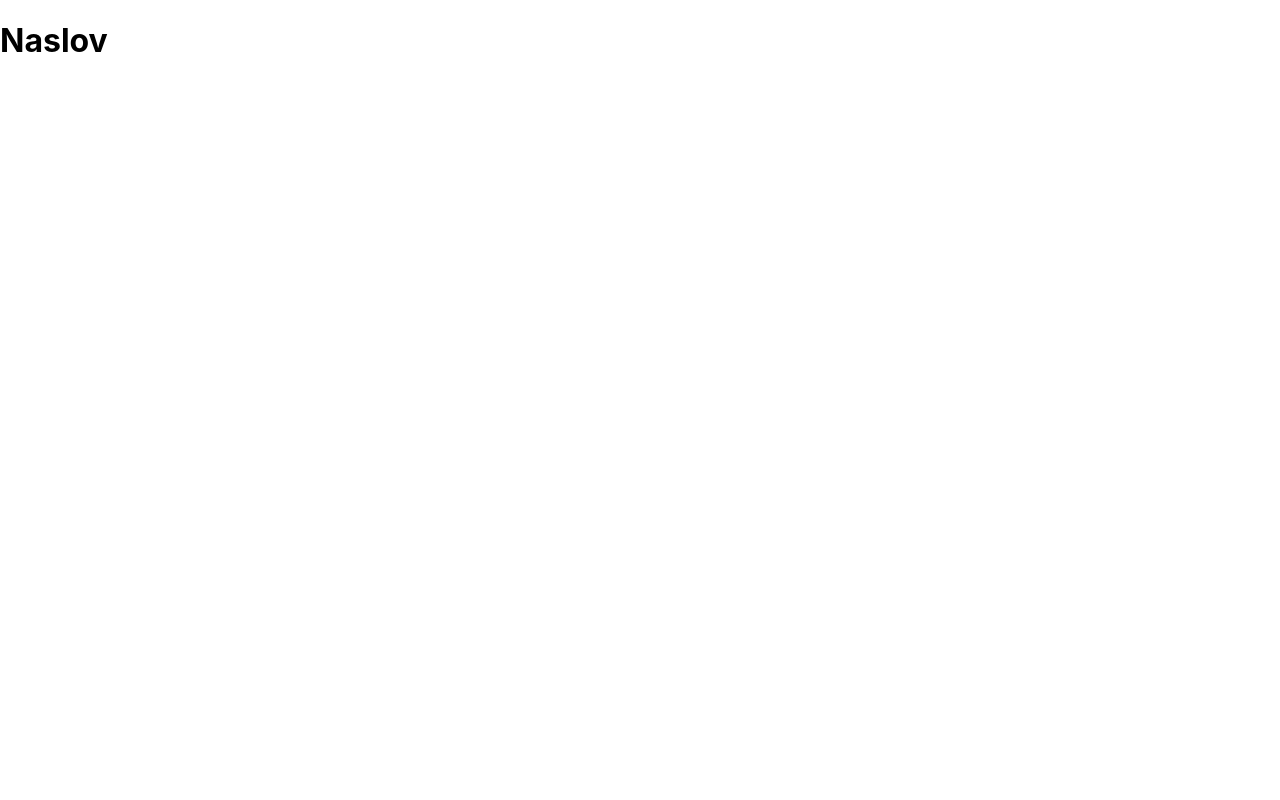
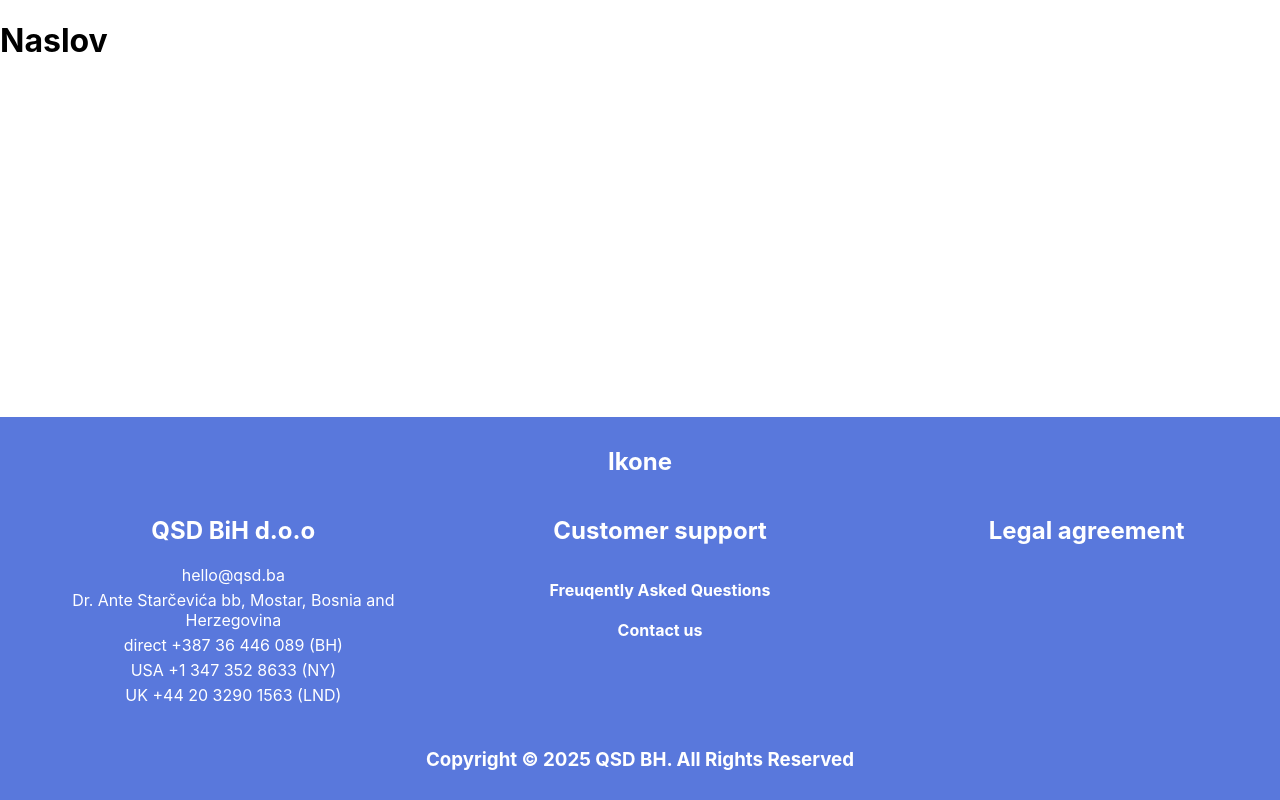
Before and after one commit to adnna-o/WebShop, a React (Create React App) app: page / in a window 1280 px wide. Built offline with nearby package versions, Linux system fonts and the light colour scheme.

Commit message:
Setting the footer

```diff
--- a/src/App.tsx
+++ b/src/App.tsx
@@ -3,12 +3,17 @@ import logo from "./logo.svg";
 import "./App.css";
 import { Route, Routes } from "react-router-dom";
 import { HomePage } from "./HomePage";
+import { FAQ } from "./FAQ";
+import { Contact } from "./Contact";
 
 function App() {
   return (
     <>
       <Routes>
         <Route path="/" element={<HomePage />} />
+        <Route path="/faq"element={<FAQ/>}/>
+        <Route path="/contact"element={<Contact/>}/>
+
       </Routes>
     </>
   );
--- /dev/null
+++ b/src/Contact/Contact.tsx
@@ -0,0 +1,10 @@
+import { FC } from "react"
+import "./Contact.css"
+
+
+export const Contact: FC=()=>{
+    return <>
+    <h1>Naslov</h1>
+
+    </>
+}
--- /dev/null
+++ b/src/Contact/index.tsx
@@ -0,0 +1 @@
+export * from "./Contact";
--- /dev/null
+++ b/src/FAQ/FAQ.css
@@ -0,0 +1,46 @@
+/* FAQ.css */
+
+.faq-container {
+    padding: 20px;
+    background-color: #f9f9f9;
+    border-radius: 8px;
+    max-width: 800px;
+    margin: 0 auto;
+  }
+
+  .faq-cards {
+    display: flex;
+    flex-direction: column;
+  }
+
+  .faq-card {
+    background-color: #fff;
+    border: 1px solid #ddd;
+    margin: 10px 0;
+    border-radius: 8px;
+    cursor: pointer;
+    padding: 15px;
+    transition: all 0.3s ease;
+  }
+
+  .faq-card:hover {
+    box-shadow: 0 4px 8px rgba(0, 0, 0, 0.1);
+  }
+
+  .faq-card.active {
+    background-color: #e8f4f8; /* Promeni pozadinu kada je kartica aktivna */
+  }
+
+  .faq-question h3 {
+    margin: 0;
+    font-size: 18px;
+    font-weight: bold;
+  }
+
+  .faq-answer {
+    margin-top: 10px;
+    font-size: 16px;
+    color: #555;
+    padding: 10px 0;
+    line-height: 1.5;
+  }
--- /dev/null
+++ b/src/FAQ/FAQ.tsx
@@ -0,0 +1,50 @@
+// FAQ.tsx
+import { FC, useState } from "react";
+import "./FAQ.css";
+
+interface FAQItem {
+  question: string;
+  answer: string;
+}
+
+export const FAQ: FC = () => {
+  const [activeIndex, setActiveIndex] = useState<number | null>(null);
+
+  const faqs: FAQItem[] = [
+    { question: "Šta je React?", answer: "React je biblioteka za izradu korisničkih interfejsa." },
+    { question: "Kako koristiti useState?", answer: "useState je React Hook koji omogućava dodavanje stanja u funkcionalne komponente." },
+    { question: "Šta je JSX?", answer: "JSX je sintaksni ekstenzija za JavaScript koja omogućava pisanje HTML-a unutar JavaScript koda." },
+  ];
+
+  const toggleFAQ = (index: number) => {
+    if (activeIndex === index) {
+      setActiveIndex(null); // Ako je kartica već otvorena, zatvori je
+    } else {
+      setActiveIndex(index); // Otvori karticu
+    }
+  };
+
+  return (
+    <div className="faq-container">
+      <h1>Frequently Asked Questions</h1>
+      <div className="faq-cards">
+        {faqs.map((faq, index) => (
+          <div
+            className={`faq-card ${activeIndex === index ? "active" : ""}`}
+            key={index}
+            onClick={() => toggleFAQ(index)} // Klikom na karticu se menja stanje
+          >
+            <div className="faq-question">
+              <h3>{faq.question}</h3>
+            </div>
+            {activeIndex === index && (
+              <div className="faq-answer">
+                <p>{faq.answer}</p>
+              </div>
+            )}
+          </div>
+        ))}
+      </div>
+    </div>
+  );
+};
--- /dev/null
+++ b/src/FAQ/index.tsx
@@ -0,0 +1 @@
+export * from "./FAQ";
--- /dev/null
+++ b/src/Footer/Footer.css
@@ -0,0 +1,67 @@
+.main {
+    display: flex;
+    flex-direction: column;
+    align-items: center;
+    justify-content: center;
+    padding: 20px;
+    background-color: #5978dc;
+    color: white;
+  }
+
+  .first-div,
+  .third-div {
+    margin: 10px 0;
+  }
+
+  .second-div {
+    display: flex;
+    justify-content: space-between;
+    width: 100%;
+    padding: 20px;
+  }
+
+  .qsd,
+.customer,
+.legal {
+  flex: 1;
+  margin: 0 10px;
+}
+
+.qsd h2,
+.customer h2,
+.legal h2 {
+  margin-top: 0;
+}
+
+.qsd span {
+  display: block;
+  margin-bottom: 5px;
+}
+  .footer {
+    position: fixed;
+    bottom: 0;
+    left: 0;
+    width: 100%;
+    background-color: #5978dc;
+    color: white;
+    text-align: center;
+    padding: 10px 0;
+  }
+
+  .customer {
+    display: flex;
+    flex-direction: column; /* Raspoređuje linkove jedan ispod drugog */
+    align-items: center; /* Poravnava linkove sa početkom (levo) */
+    gap: 10px; /* Razmak između linkova */
+  }
+
+  .customer a {
+    color: white; /* Postavi boju linka */
+    text-decoration: none; /* Ukloni podvlačenje */
+    font-weight: bold; /* Ojačaj tekst */
+    padding: 5px 0; /* Dodaj razmak unutar linka */
+  }
+
+  .customer a:hover {
+    color: #f1f1f1; /* Promeni boju na hover */
+  }
--- /dev/null
+++ b/src/Footer/Footer.tsx
@@ -0,0 +1,39 @@
+import { FC } from "react";
+import "./Footer.css";
+import { FAQ } from "../FAQ";
+import { Link } from "react-router-dom";
+
+export const Footer: FC=()=>{
+    return (
+
+  <div className="footer">
+      <div className="main-div">
+        <div className="first-div">
+          <h2>Ikone</h2>
+        </div>
+        <div className="second-div">
+          <div className="qsd">
+            <h2>QSD BiH d.o.o</h2>
+            <span>hello@qsd.ba</span>
+            <span>Dr. Ante Starčevića bb, Mostar, Bosnia and Herzegovina</span>
+            <span>direct +387 36 446 089 (BH)</span>
+            <span>USA +1 347 352 8633 (NY)</span>
+            <span>UK +44 20 3290 1563 (LND)</span>
+          </div>
+          <div className="customer">
+            <h2>Customer support</h2>
+            <Link to="/faq" style={{ textDecoration: 'none', color: 'white' }}>Freuqently Asked Questions</Link>
+            <Link to="/contact" style={{ textDecoration: 'none', color: 'white' }}>Contact us</Link>
+          </div>
+          <div className="legal">
+            <h2>Legal agreement</h2>
+
+          </div>
+        </div>
+        <div className="third-div">
+          <h3>Copyright © 2025 QSD BH. All Rights Reserved</h3>
+        </div>
+      </div>
+    </div>
+    );
+}
--- /dev/null
+++ b/src/Footer/index.tsx
@@ -0,0 +1 @@
+export * from "./Footer";
--- a/src/HomePage/HomePage.tsx
+++ b/src/HomePage/HomePage.tsx
@@ -1,5 +1,6 @@
 import { FC } from "react"
 import "./HomePage.css"
+import { Footer } from "../Footer"
 
 export const HomePage: FC=()=>{
     return <>
@@ -10,8 +11,6 @@ export const HomePage: FC=()=>{
         <h1>Naslov</h1>
 
     </div>
-    <footer>
-
-    </footer>
+    <Footer/>
     </>
 }
```
Also changed, not shown: src/Contact/Contact.css (added).
